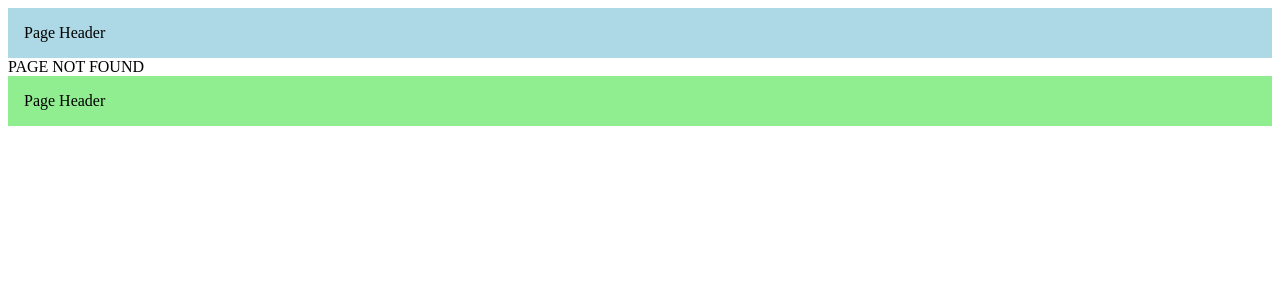
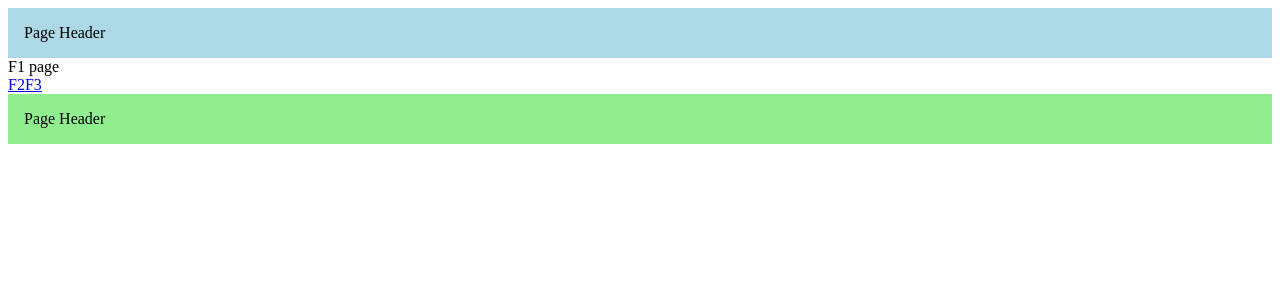
Before and after one commit to DarkkkSoul/nextjs-tutorial, a Next.js app in the folder hello-world/: page /f1 in a window 1280 px wide. Before the commit this address had no page. Shown: the top 300 px of the page. Built offline with nearby package versions, Linux system fonts and the light colour scheme.

Commit message:
intercepted routes

```diff
--- /dev/null
+++ b/hello-world/src/app/f1/page.tsx
@@ -0,0 +1,11 @@
+import Link from "next/link";
+
+export default function F1() {
+  return (
+    <>
+      <div>F1 page</div>
+      <Link href="/f1/f2">F2</Link>
+      <Link href="/f3">F3</Link>
+    </>
+  );
+}
```
Also changed, not shown: hello-world/src/app/f1/(.)f2/page.tsx (added, +7 -0 lines), hello-world/src/app/f1/(..)f3/page.tsx (added, +7 -0 lines), hello-world/src/app/f1/f2/page.tsx (added, +7 -0 lines), hello-world/src/app/f3/page.tsx (added, +7 -0 lines).
